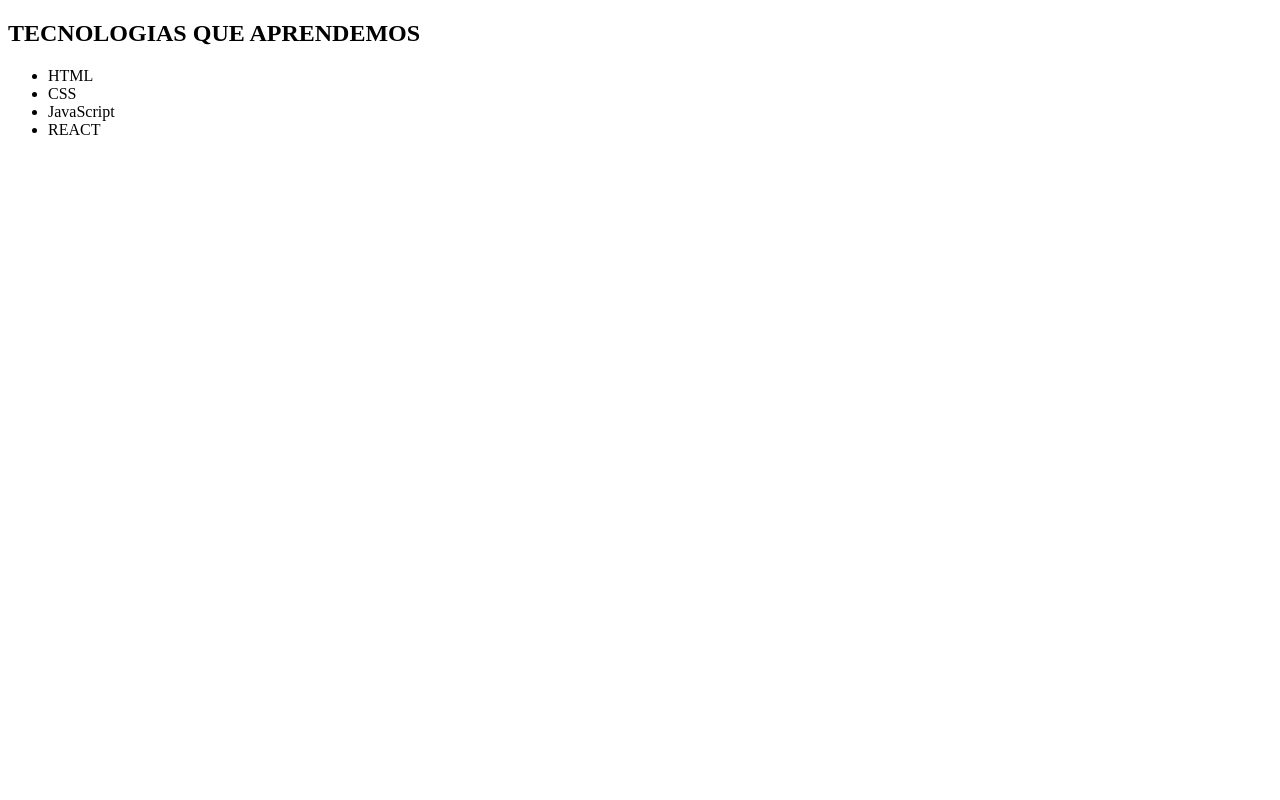
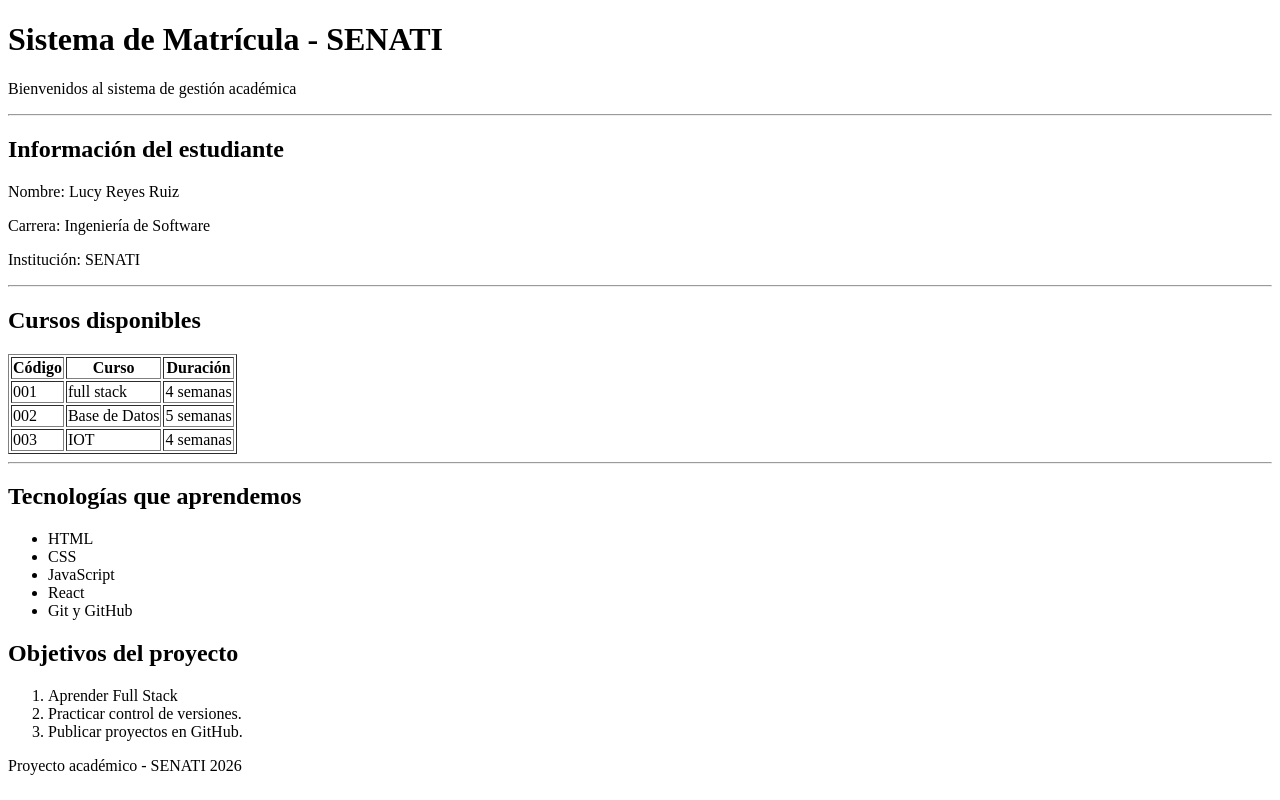
Before and after one commit to lucy015-reyes/senati-git, a plain HTML site: page index.html in a window 1280 px wide. Drawn offline with Linux system fonts and the light colour scheme.

Commit message:
nuevo cambio

```diff
--- a/index.html
+++ b/index.html
@@ -1,20 +1,70 @@
+
 <!DOCTYPE html>
-<html lang="en">
+<html lang="es">
 <head>
-   <title>
-     CLASE GIT - SENATI
-     </title>
+    <meta charset="UTF-8">
+    <meta name="viewport" content="width=device-width, initial-scale=1.0">
+    <title>Sistema de Matrícula - SENATI</title>
 </head>
 <body>
-    <meta charset="mi primera paguina web con GIT">
-    <meta name="viewport" content="estamos aprendiemndo control de verciones">
-    <h2>TECNOLOGIAS QUE APRENDEMOS</h2>
+    <header>
+        <h1>Sistema de Matrícula - SENATI</h1>
+        <p>Bienvenidos al sistema de gestión académica</p>
+    </header>
+
+    <hr>
+
+    <h2>Información del estudiante</h2>
+    <p>Nombre: Lucy Reyes Ruiz</p>
+    <p>Carrera: Ingeniería de Software</p>
+    <p>Institución: SENATI</p>
+
+    <hr>
+
+    <h2>Cursos disponibles</h2>
+    <table border="1">
+        <tr>
+            <th>Código</th>
+            <th>Curso</th>
+            <th>Duración</th>
+        </tr>
+        <tr>
+            <td>001</td>
+            <td>full stack</td>
+            <td>4 semanas</td>
+        </tr>
+        <tr>
+            <td>002</td>
+            <td>Base de Datos</td>
+            <td>5 semanas</td>
+        </tr>
+        <tr>
+            <td>003</td>
+            <td>IOT</td>
+            <td>4 semanas</td>
+        </tr>
+    </table>
+
+    <hr>
+
+    <h2>Tecnologías que aprendemos</h2>
     <ul>
         <li>HTML</li>
         <li>CSS</li>
         <li>JavaScript</li>
-        <Li>REACT</Li>
+        <li>React</li>
+        <li>Git y GitHub</li>
     </ul>
 
+    <h2>Objetivos del proyecto</h2>
+    <ol>
+        <li>Aprender Full Stack</li>
+        <li>Practicar control de versiones.</li>
+        <li>Publicar proyectos en GitHub.</li>
+    </ol>
+
+    <footer>
+        <p>Proyecto académico - SENATI 2026</p>
+    </footer>
 </body>
 </html>
```
